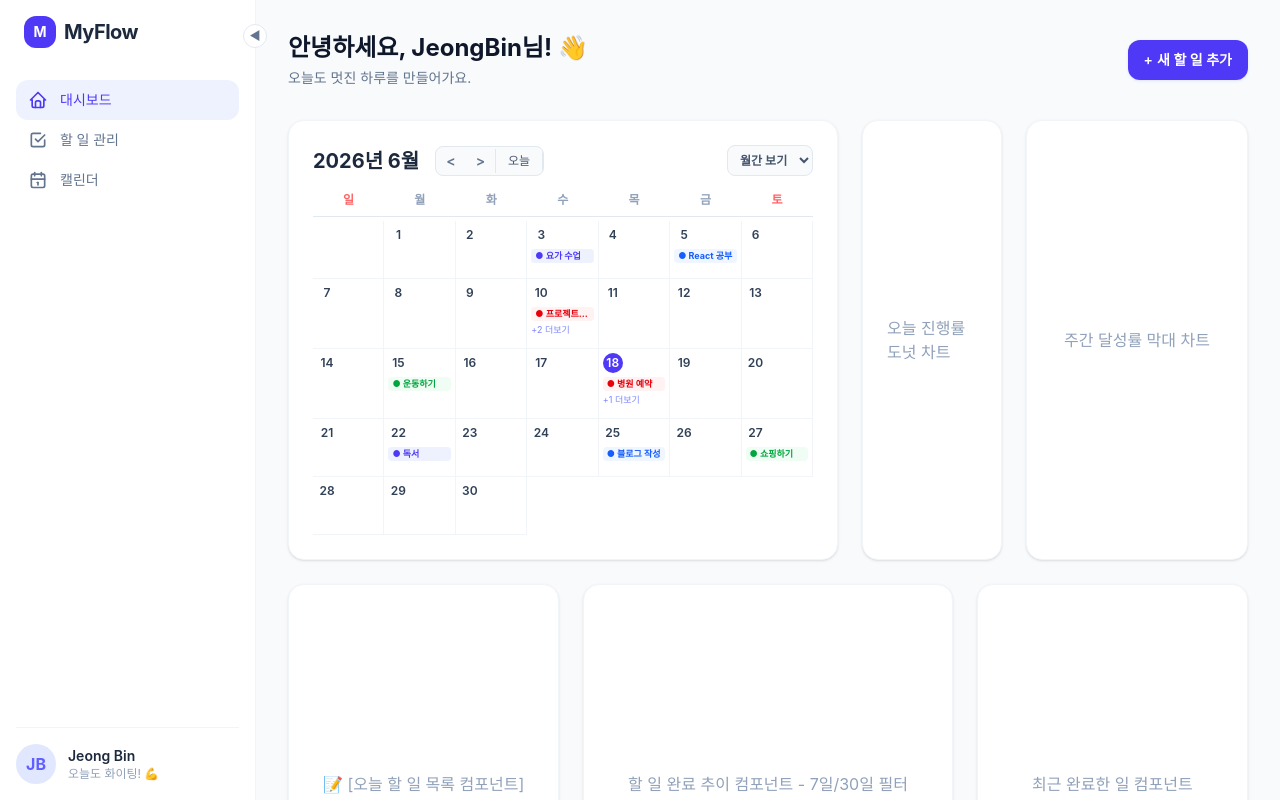
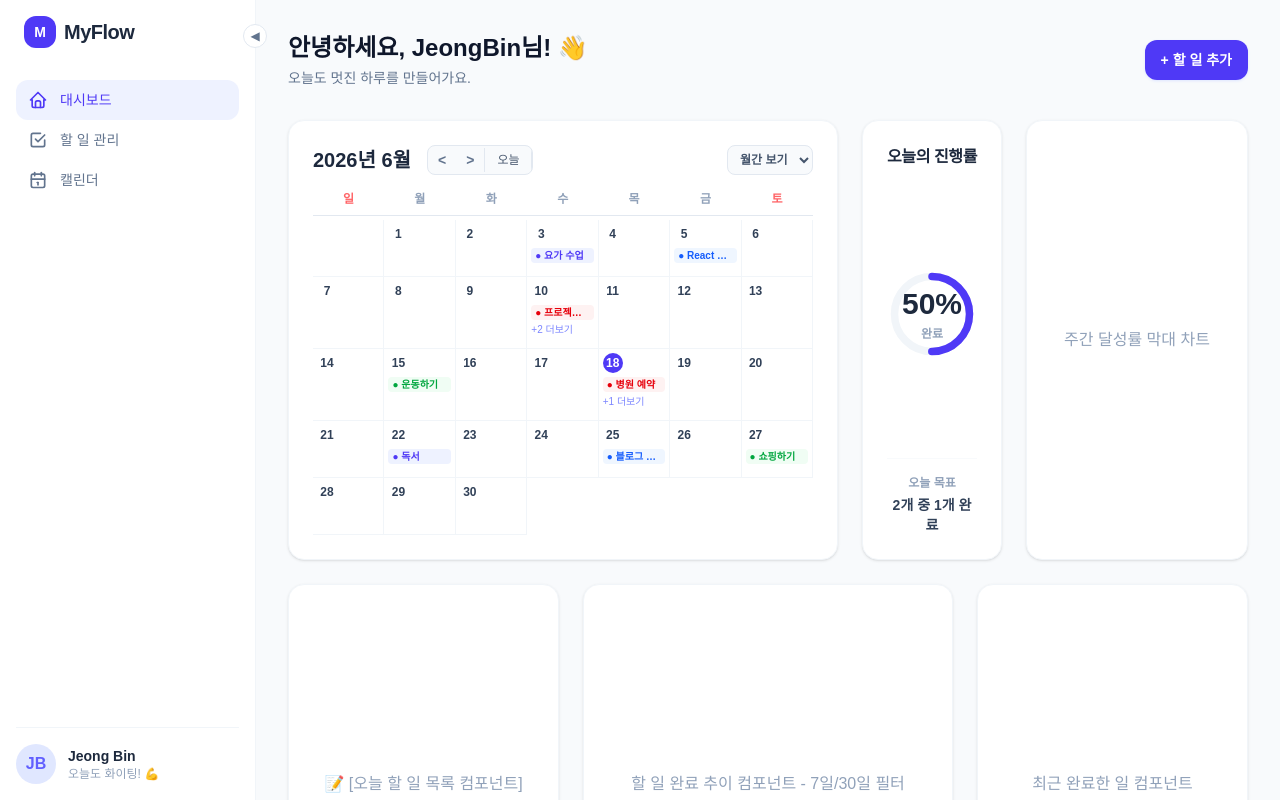
Before and after one commit to jeongbin-k/myflow, a React (Vite) app: page / in a window 1280 px wide. Built offline with nearby package versions, Linux system fonts and the light colour scheme.

Commit message:
feat: 대시보드 그리드 레이아웃 및 캘린더, 진행률 컴포넌트 구현

```diff
--- a/src/App.tsx
+++ b/src/App.tsx
@@ -113,11 +113,11 @@ export default function App() {
             </p>
           </div>
           <button className="bg-indigo-600 hover:bg-indigo-700 text-white px-4 py-2.5 rounded-xl text-sm font-semibold shadow-sm shadow-indigo-100 transition-all flex items-center gap-1 ">
-            <span>+</span> 새 할 일 추가
+            <span>+</span> 할 일 추가
           </button>
         </header>
 
-        {/* 📊 대시보드 3층 레이아웃 컨테이너 */}
+        {/*  대시보드 3층 레이아웃 컨테이너 */}
         <div className="space-y-6">
           {/* [1층]: 달력(2/4) + 도넛(1/4) + 막대(1/4) */}
           <div className="grid grid-cols-1 xl:grid-cols-12 gap-6">
--- a/src/components/MainCalendar.tsx
+++ b/src/components/MainCalendar.tsx
@@ -41,7 +41,7 @@ const mockEvents: Record<string, { title: string; color: string }[]> = {
   "2026-6-18": [
     {
       title: "병원 예약",
-      color: " text-red-600 bg-red-50 px-1 rounded-sm truncate",
+      color: " text-red-600 bg-red-50 px-1 rounded-sm truncate ",
     },
     {
       title: "친구 만남",
@@ -200,7 +200,7 @@ export default function MainCalendar({ onNavigate }: Props) {
             return (
               <div
                 key={idx}
-                className="border-b border-r border-slate-100 p-1 flex flex-col items-start min-h-[50px]"
+                className="border-b border-r border-slate-100 p-1 flex flex-col items-start min-h-12.5"
               >
                 {/* 날짜 숫자 */}
                 <span
@@ -220,7 +220,7 @@ export default function MainCalendar({ onNavigate }: Props) {
                   {visibleEvents.map((event, i) => (
                     <div
                       key={i}
-                      className={`text-[9px] font-bold px-1 rounded-sm truncate ${event.color}`}
+                      className={`text-[10px] font-bold px-1 rounded-sm truncate ${event.color}`}
                     >
                       ● {event.title}
                     </div>
@@ -230,7 +230,7 @@ export default function MainCalendar({ onNavigate }: Props) {
                   {hiddenCount > 0 && (
                     <button
                       onClick={() => onNavigate("calendar")}
-                      className="text-[9px] text-indigo-400 hover:text-indigo-600 text-left transition-colors"
+                      className="text-[10px] text-indigo-400 hover:text-indigo-600 text-left transition-colors"
                     >
                       +{hiddenCount} 더보기
                     </button>
--- a/src/components/ProgressDonut.tsx
+++ b/src/components/ProgressDonut.tsx
@@ -1,7 +1,86 @@
+import { useState, useEffect } from "react";
+
 export default function ProgressDonut() {
+  // 나중에 글로벌 상태(Context/Zustand)나 Supabase 데이터와 연결할 자리입니다.
+  const totalTasks = 2;
+  const completedTasks = 1;
+  // 진행률 계산 공식
+  const percentage =
+    totalTasks > 0 ? Math.round((completedTasks / totalTasks) * 100) : 0;
+
+  // 애니메이션용 상태 (0에서 시작)
+  const [animatedPercentage, setAnimatedPercentage] = useState(0);
+
+  useEffect(() => {
+    const timer = setTimeout(() => {
+      setAnimatedPercentage(percentage);
+    }, 100);
+
+    return () => clearTimeout(timer);
+  }, [percentage]);
+
+  // 📐 SVG 원형 차트를 그리기 위한 수학적 세팅
+  const radius = 50;
+  const circumference = 2 * Math.PI * radius;
+
+  // 진행률 퍼센트만큼 원의 테두리를 채우는 계산
+  const strokeDashoffset =
+    circumference - (animatedPercentage / 100) * circumference;
+
   return (
-    <div className="bg-white border border-slate-100 rounded-2xl p-6 shadow-sm h-[440px] flex items-center justify-center text-slate-400">
-      오늘 진행률 도넛 차트
+    <div className="w-full h-[440px] bg-white border border-slate-100 rounded-2xl p-6 shadow-sm flex flex-col justify-between items-center text-center">
+      {/* 🔝 타이틀 영역 */}
+      <div className="w-full text-left shrink-0">
+        <h3 className="text-base font-bold text-slate-800 tracking-tight">
+          오늘의 진행률
+        </h3>
+      </div>
+
+      {/* 중앙 도넛 차트 영역 */}
+      <div className="relative flex items-center justify-center w-full flex-1">
+        <svg
+          className="w-44 h-44 transform -rotate-90" // 12시 방향부터 차오르도록 -90도 회전
+          viewBox="0 0 120 120"
+        >
+          {/* 배경이 되는 회색 가이드 원 */}
+          <circle
+            cx="60"
+            cy="60"
+            r={radius}
+            className="stroke-slate-100"
+            strokeWidth="10"
+            fill="transparent"
+          />
+          {/* 실제 진행률만큼 차오르는 인디고 컬러 원 */}
+          <circle
+            cx="60"
+            cy="60"
+            r={radius}
+            className="stroke-indigo-600 transition-all duration-1000 ease-out" // 게이지가 스윽 차오르는 애니메이션
+            strokeWidth="10"
+            strokeDasharray={circumference}
+            strokeDashoffset={strokeDashoffset}
+            strokeLinecap="round" // 테두리 끝 모양을 둥글게 가공 (토스/노션 스타일)
+            fill="transparent"
+          />
+        </svg>
+
+        {/* 텍스트 컴포넌트 오버레이 (정중앙 정렬) */}
+        <div className="absolute flex flex-col items-center justify-center">
+          <span className="text-3xl font-extrabold text-slate-800">
+            {percentage}%
+          </span>
+          <span className="text-xs font-bold text-slate-400 mt-1">완료</span>
+        </div>
+      </div>
+
+      {/* 하단 목표 개수 브리핑 영역 */}
+      <div className="w-full border-t border-slate-50 pt-4 shrink-0 flex flex-col gap-1">
+        <span className="text-xs font-bold text-slate-400">오늘 목표</span>
+        <span className="text-sm font-extrabold text-slate-700">
+          {totalTasks}개 중 {completedTasks}개 완료
+        </span>
+      </div>
     </div>
   );
 }
--- a/src/index.css
+++ b/src/index.css
@@ -5,3 +5,9 @@
 button {
   cursor: pointer;
 }
+
+@import url("//fonts.googleapis.com/earlyaccess/notosanskr.css");
+
+body {
+  font-family: "Noto Sans KR", sans-serif;
+}
```
